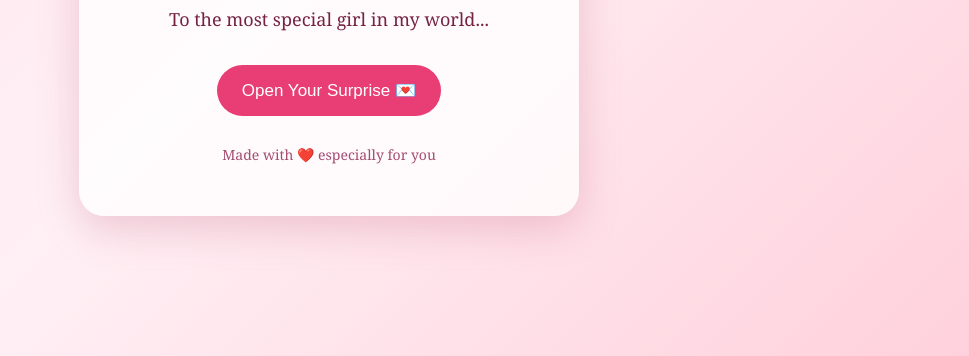
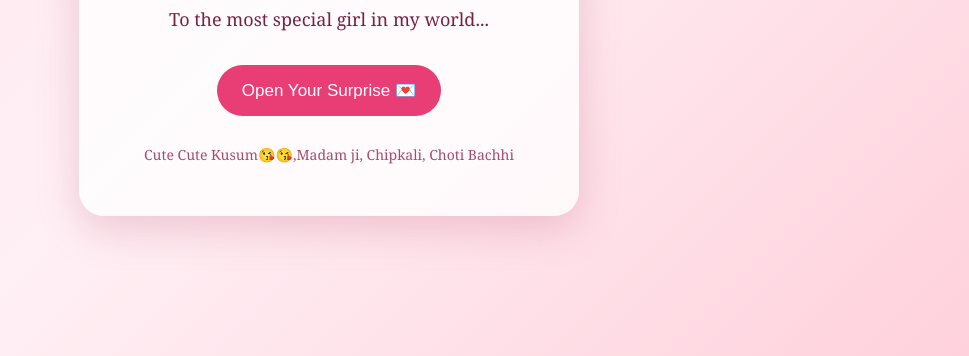
Before and after one commit to rohi5/kusum, a plain HTML site: page index.html in a window 1280 px wide. Shown: the part 444-800 px from the top of the page, without its empty margins (311-1280 px from the left). Drawn offline with Linux system fonts and the light colour scheme.

Commit message:
Update index.html

```diff
--- a/index.html
+++ b/index.html
@@ -58,7 +58,7 @@ button{
   <h2>I Love You, Kusum! ❤️</h2>
   <p>Forever yours,<br><b>Your Rohit 🥰</b></p>
  </div>
- <p class="small">Made with ❤️ especially for you</p>
+ <p class="small">Cute Cute Kusum😘😘,Madam ji, Chipkali, Choti Bachhi </p>
 </div>
 <script>
 function showLove(){
```
